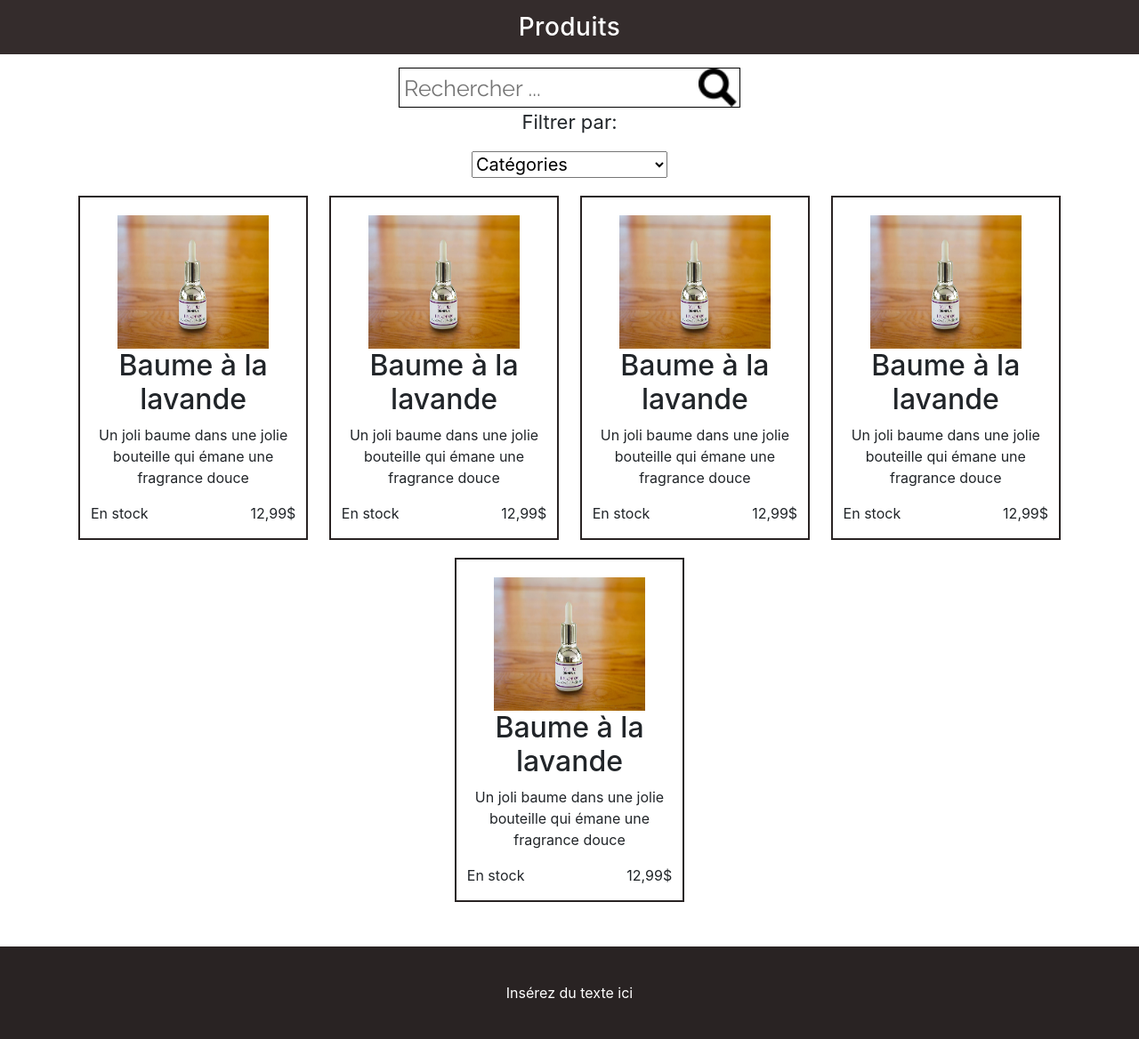
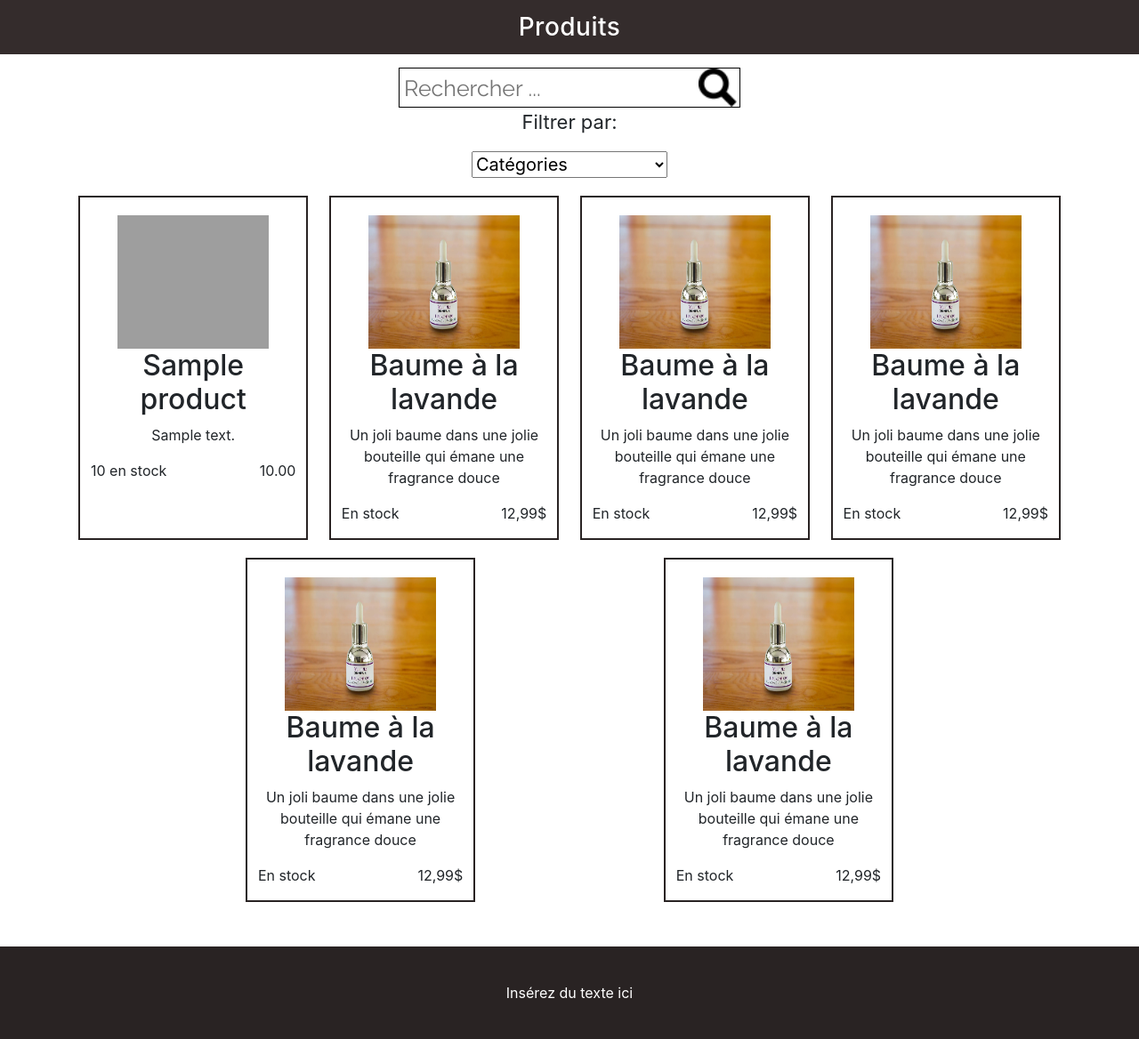
Before and after one commit to cyvilanova/projetFinalWebsite, a PHP site: page /Catalog.php in a window 1280 px wide. Shown: the part 142-1310 px from the top of the page at 89% size. Run offline with PHP 8.4, Linux system fonts and the light colour scheme; tables that the repository leaves empty hold one stand-in row (values such as "Sample post"); some libraries are stand-ins or nearby versions; grey boxes are pictures that could not be loaded.

Commit message:
Trying to connect controller/manager and queryEngine

```diff
--- a/Catalog.php
+++ b/Catalog.php
@@ -11,10 +11,20 @@
 	 Date Nom Description
 	 =========================================================
 	****************************************/
-	include_once("phpScripts/QueryEngine.php");
 
-	$ob = new QueryEngine();
-	$ob->test();
+	include_once("phpScripts/CtrlProduct.php");
+	include_once("phpScripts/Product.php");
+
+/*
+	$p = new Product("wasabi",false,0,25.00,"Une description",3);
+
+	$ctrl = new CtrlProduct();
+	$mgr = $ctrl->getMgrProduct();
+	$mgr -> insertProduct($p);
+*/
+
+
+
 ?>
 
 <!DOCTYPE html>
@@ -73,6 +83,10 @@
 			</select>
 		</section>
 		<section class="product-section"> <!-- products section -->
+			<?php
+				$ctrl = new CtrlProduct();
+				$ctrl -> loadAllProducts();
+			?>
 			<div class="product">
 				<img src="images/produitTest.png"/>
 				<h2>Baume à la lavande</h2>
--- a/phpScripts/CtrlProduct.php
+++ b/phpScripts/CtrlProduct.php
@@ -1,10 +1,45 @@
 <?php
+	include_once("MgrProduct.php");
 
 	class CtrlProduct{
 
+		private $mgrProduct;
+
 		public function __construct(){
-
+				$this->mgrProduct = new MgrProduct();
 		}
 
-	}
+		//loads all the products from the db
+		public function loadAllProducts(){
+			$productList = $this->mgrProduct->getAllProducts();
+
+			while($product = $productList -> fetch())
+			{
+				echo "<div class='product'>";
+				echo "<img src='image/produitTest.png'/>";
+				echo "<h2>".$product["name"]."</h2>";
+				echo "<p>".$product["description"]."</p>";
+				echo "<p class='bottom-text'><span class='stock'>".$product["quantity"]." en stock</span><span class='prix'>".$product["price"]."</span></p>";
+				echo "</div>";
+
+			}
+		}
+	    /**
+	     * @return mixed
+	     */
+	    public function getMgrProduct()
+	    {
+	        return $this->mgrProduct;
+	    }
+
+	    /**
+	     * @param mixed $mgrProduct
+	     *
+	     * @return self
+	     */
+	    public function setMgrProduct($mgrProduct)
+	    {
+	        $this->mgrProduct = $mgrProduct;
+	    }
+}
 ?>
--- a/phpScripts/MgrProduct.php
+++ b/phpScripts/MgrProduct.php
@@ -12,22 +12,53 @@
 	 =========================================================
 	****************************************/
 
+	include_once("Product.php");
+	include_once("QueryEngine.php");
+	//include_once("Category.php"); manque la class de cath
+
 	class MgrProduct{
 
-		private $product;	//Product object
-		private $category; //MgrCategory object
+		private $product;	//Product object list array
+		private $mgrCategory; //MgrCategory object
 
 
-		public function __construct($product,$category){
-			$this->product = $product;
-			$this->category = $category;
+		public function __construct(){
+			#$mgrCategory = new MgrCategory(); manque la classe de cath
+		}
+
+		public function insertProduct($product){
+			$add = new QueryEngine();
+			$add-> addProduct($product->getName(),
+							  $product->getIsSellable(),
+							  $product->getDescription(),
+							  $product->getPrice(),
+							  $product->getQuantity());
+		}
+
+		public function getProductInfo(){
+
+		}
+
+		public function getAllSellables(){
+
+		}
+
+		//gets all the products from the db et returns it
+		public function getAllProducts(){
+			$load = new QueryEngine();
+			$resultSet = $load -> getAllProducts();
+
+			return $resultSet;
+		}
+
+		public function getIngredients($receipeId){
+
 		}
 
 	    /**
 	     * @return mixed
 	     */
-	    public function getProduct()
-	    {
+	    public function getProduct(){
 	        return $this->product;
 	    }
 
@@ -36,16 +67,14 @@
 	     *
 	     * @return self
 	     */
-	    public function setProduct($product)
-	    {
+	    public function setProduct($product){
 	        $this->product = $product;
 	    }
 
 	    /**
 	     * @return mixed
 	     */
-	    public function getCategory()
-	    {
+	    public function getCategory(){
 	        return $this->category;
 	    }
 
@@ -54,8 +83,7 @@
 	     *
 	     * @return self
 	     */
-	    public function setCategory($category)
-	    {
+	    public function setCategory($category){
 	        $this->category = $category;
 	    }
 }
--- a/phpScripts/QueryEngine.php
+++ b/phpScripts/QueryEngine.php
@@ -26,5 +26,37 @@
 		public function test(){	//Use this function to test if the connection works
 			$add = $this->db->getDbConn()-> query("INSERT INTO category VALUES (DEFAULT,'test',true,'Tessst')");
 		}
+
+		//Adds a product to the DB
+		public function addProduct($name,$isSellable,$description,$price,$quantity){
+			$conn = $this->db->getDbConn();
+
+			$adding = $conn -> prepare("INSERT INTO Product VALUES (DEFAULT,:name,:isSellable,:description,:price,:quantity)");
+			$adding -> bindValue(":name",$name);
+			$adding -> bindValue(":isSellable",$isSellable);
+			$adding -> bindValue(":description",$description);
+			$adding -> bindValue(":price",$price);
+			$adding -> bindValue(":quantity",$quantity);
+
+			if(!$adding -> execute()){
+				throw new Exception("Error trying to add a new product");
+			}
+			else{
+				echo 'Product added';
+			}
+		}
+
+		//Gets every product from the DB
+		public function getAllProducts(){
+			$conn = $this->db->getDbConn();
+			$loading;
+
+			if(!$loading = $conn -> query("SELECT * FROM Product")){
+				throw new Exception("Error trying to load the product list");
+			}
+			else{
+				return $loading;
+			}
+		}
 	}
 ?>
```
Also changed, not shown: phpScripts/DbRequests.php (deleted, +0 -30 lines).
